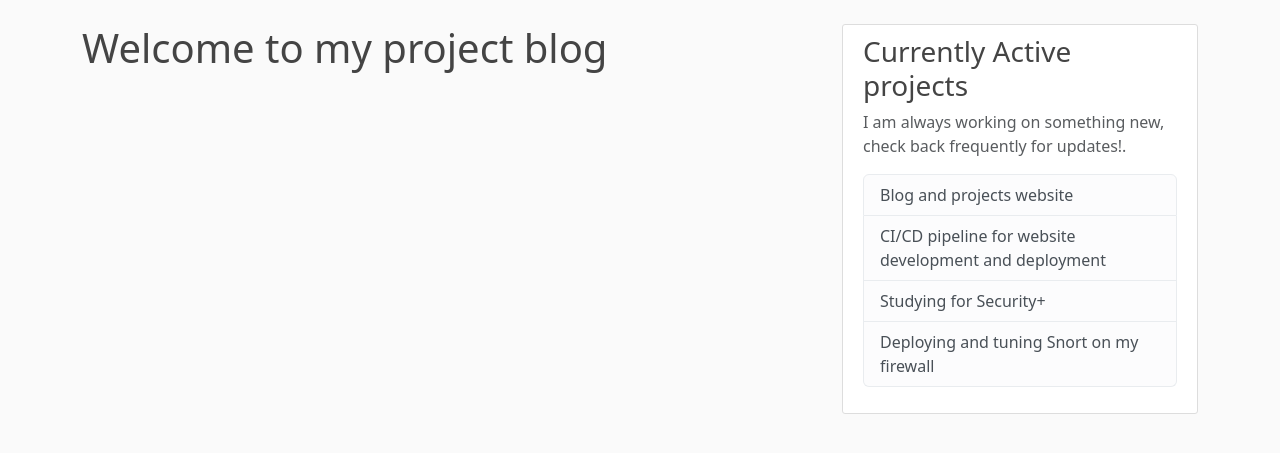
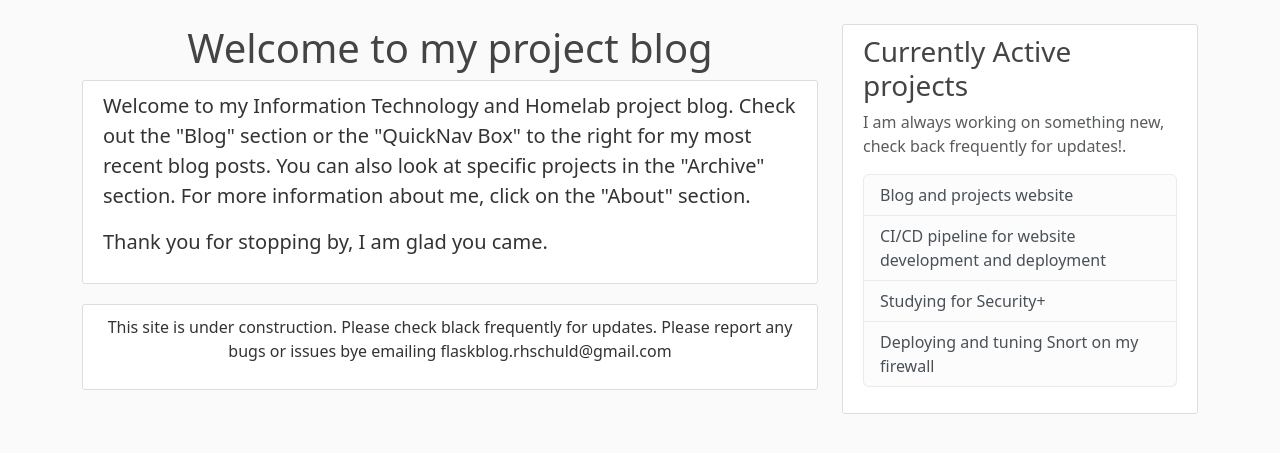
Before and after one commit to ProtoRiaan/blogWebsitePythonFlask, a Flask app: page / in a window 1280 px wide. Shown: the part 56-509 px from the top of the page. Run offline with Flask 3, Linux system fonts and the light colour scheme.

Commit message:
added home page content, ready to start some deploy testing

```diff
--- a/flaskblog/templates/about.html
+++ b/flaskblog/templates/about.html
@@ -1,5 +1,5 @@
 {% extends "layout.html" %}
 {% block title %} About {% endblock title %}
 {% block content %}
-    <h1>About</h1>
+    <h1 class="text-center">About</h1>
 {% endblock content %}
--- a/flaskblog/templates/archive.html
+++ b/flaskblog/templates/archive.html
@@ -1,5 +1,5 @@
 {% extends "layout.html" %}
 {% block title %} About {% endblock title %}
 {% block content %}
-    <h1>Project Archive</h1>
+    <h1 class="text-center">Project Archive</h1>
 {% endblock content %}
--- a/flaskblog/templates/blog.html
+++ b/flaskblog/templates/blog.html
@@ -1,7 +1,7 @@
 {% extends "layout.html" %}
 {% block title %} Blog {% endblock title %}
 {% block content %}
-    <h1>This is the blog page</h1>
+    <h1 class="text-center">Blog Posts</h1>
     {% for post in posts.items %}
         <article class="media content-section">
             <div class="d-flex">
--- a/flaskblog/templates/home.html
+++ b/flaskblog/templates/home.html
@@ -1,5 +1,24 @@
 {% extends "layout.html" %}
 {% block title %} Home {% endblock title %}
 {% block content %}
-    <h1>Welcome to my project blog</h1>
+    <h1 class="text-center">Welcome to my project blog</h1>
+    <Article class="media content-section">
+        <p class="lead">
+            Welcome to my Information Technology and Homelab project blog.
+            Check out the <strong>"Blog"</strong> section or the "QuickNav Box" to the right for my most recent blog posts.
+            You can also look at specific projects in the <strong>"Archive"</strong> section.
+            For more information about me, click on the <strong>"About"</strong> section.
+        </p>
+        <p class="lead">
+            Thank you for stopping by, I am glad you came.
+        </p>
+    </Article>
+    <Article class="media content-section text-center">
+        <p>
+            This site is under construction.
+            Please check black frequently for updates.
+            Please report any bugs or issues bye emailing flaskblog.rhschuld@gmail.com
+        </p>
+    </Article>
+
 {% endblock content %}
```
